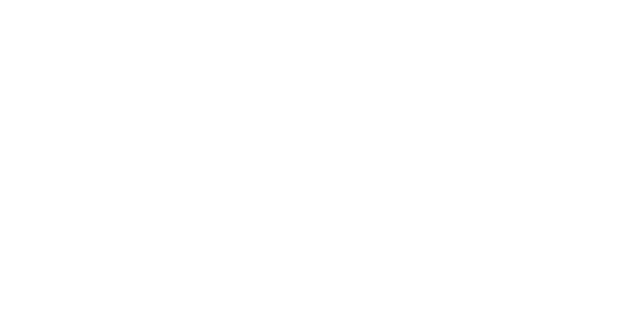
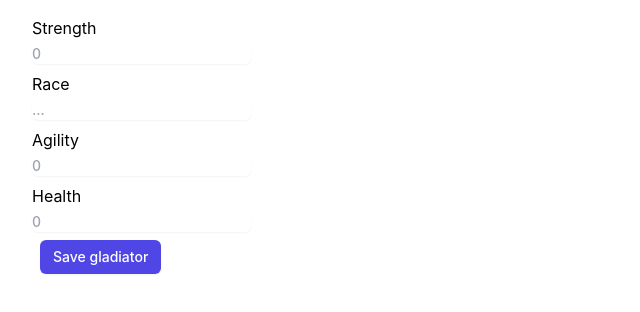
Before and after one commit to malmz90/arenan-frontend, a React (Create React App) app: page /gladiator in a window 1280 px wide. Before the commit this address had no page. Shown: the top 312 px of the page, without its empty margins (0-640 px from the left). Built offline with nearby package versions, Linux system fonts and the light colour scheme.

Commit message:
create gladiator request

```diff
--- a/src/App.js
+++ b/src/App.js
@@ -3,6 +3,7 @@
 import { BrowserRouter as Router, Route, Routes } from 'react-router-dom'
 import LoginPage from './pages/Login'
 import ProtectedTest from './pages/ProtectedTest'
+import CreateGladiator from './pages/CreateGladiator'
 
 function App() {
   return (
@@ -15,6 +16,7 @@
               <Routes>
                 <Route path="protected" element={<ProtectedTest />} />
                 <Route path="login" element={<LoginPage />} />
+                <Route path="gladiator" element={<CreateGladiator />} />
               </Routes>
             </div>
           </div>
--- /dev/null
+++ b/src/pages/CreateGladiator.js
@@ -0,0 +1,72 @@
+import { useEffect, useState } from 'react'
+
+const CreateGladiator = () => {
+  const [newGladiator, setNewGladiator] = useState({})
+  console.log(newGladiator)
+
+  const saveGladiator = () => {
+    fetch('http://localhost:4000/gladiator', {
+      method: 'POST',
+      headers: {
+        'Content-Type': 'application/json',
+      },
+      credentials: 'include',
+      body: JSON.stringify(newGladiator),
+    })
+      .then((res) => res.json())
+      .then((data) => console.log(data))
+      .catch((e) => console.log('error', e))
+  }
+
+  return (
+    <div>
+      <label>Strength</label>
+      <input
+        type="text"
+        className="mt-1 mb-1 shadow-sm focus:ring-indigo-500 focus:border-indigo-500 block border-gray-300 rounded-md mb-2 text-sm font-medium text-gray-900"
+        placeholder="0"
+        onChange={(input) => {
+          setNewGladiator({ ...newGladiator, strength: input.target.value })
+        }}
+        value={newGladiator.strength}
+      />
+      <label>Race</label>
+      <input
+        type="text"
+        className="mt-1 mb-1 shadow-sm focus:ring-indigo-500 focus:border-indigo-500 block border-gray-300 rounded-md mb-2 text-sm font-medium text-gray-900"
+        placeholder="..."
+        onChange={(input) => {
+          setNewGladiator({ ...newGladiator, race: input.target.value })
+        }}
+        value={newGladiator.race}
+      />
+      <label>Agility</label>
+      <input
+        type="text"
+        className="mt-1 mb-1 shadow-sm focus:ring-indigo-500 focus:border-indigo-500 block border-gray-300 rounded-md mb-2 text-sm font-medium text-gray-900"
+        placeholder="0"
+        onChange={(input) => {
+          setNewGladiator({ ...newGladiator, agility: input.target.value })
+        }}
+        value={newGladiator.agility}
+      />
+      <label>Health</label>
+      <input
+        type="text"
+        className="mt-1 mb-1 shadow-sm focus:ring-indigo-500 focus:border-indigo-500 block border-gray-300 rounded-md mb-2 text-sm font-medium text-gray-900"
+        placeholder="0"
+        onChange={(input) => {
+          setNewGladiator({ ...newGladiator, health: input.target.value })
+        }}
+        value={newGladiator.health}
+      />
+      <button
+        className="inline-flex items-center px-3 py-2 border border-transparent shadow-sm text-sm leading-4 font-medium rounded-md text-white bg-indigo-600 hover:bg-indigo-700 focus:outline-none focus:ring-2 focus:ring-offset-2 focus:ring-indigo-500 disabled:opacity-50 ml-2"
+        onClick={saveGladiator}
+      >
+        Save gladiator
+      </button>
+    </div>
+  )
+}
+export default CreateGladiator
--- a/src/pages/ProtectedTest.js
+++ b/src/pages/ProtectedTest.js
@@ -1,9 +1,11 @@
 import { useSelector } from 'react-redux'
-import { useEffect } from 'react'
+import { useEffect, useState } from 'react'
 
 const ProtectedTest = () => {
   const user = useSelector((state) => state.user.user)
-  console.log(user)
+  const [auth, setAuth] = useState(false)
+  console.log(auth)
+
   useEffect(() => {
     fetch('http://localhost:4000/protected', {
       method: 'POST',
@@ -13,10 +15,12 @@
       credentials: 'include',
     })
       .then((res) => res.json())
-      .then((data) => console.log(data))
+      .then((data) => (data.succes ? setAuth(true) : setAuth(false)))
       .catch((e) => console.log('error', e))
   })
 
-  return <div>You made it</div>
+  return (
+    <div>{auth ? <div>Authenticated</div> : <div>Not Authenticated</div>}</div>
+  )
 }
 export default ProtectedTest
```
